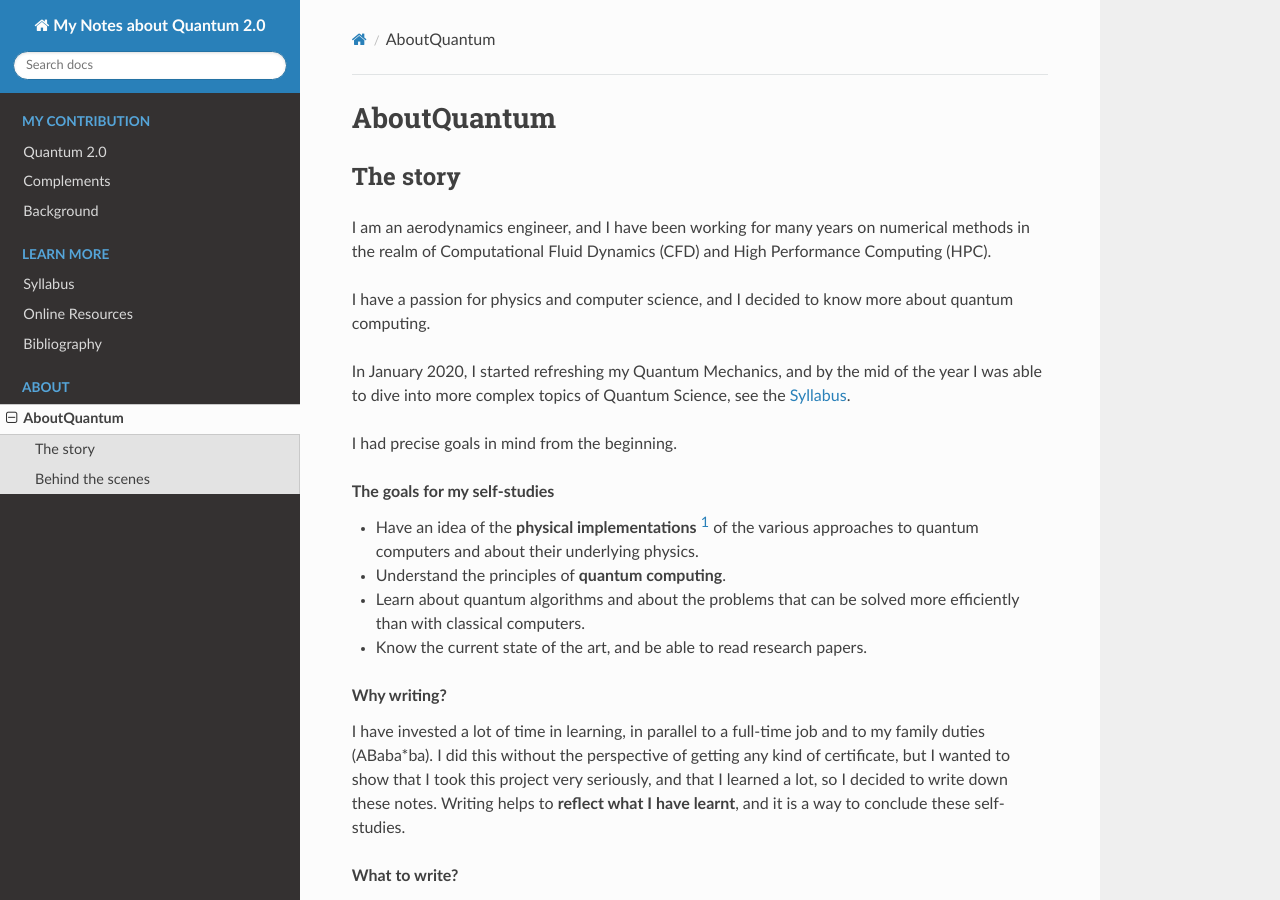
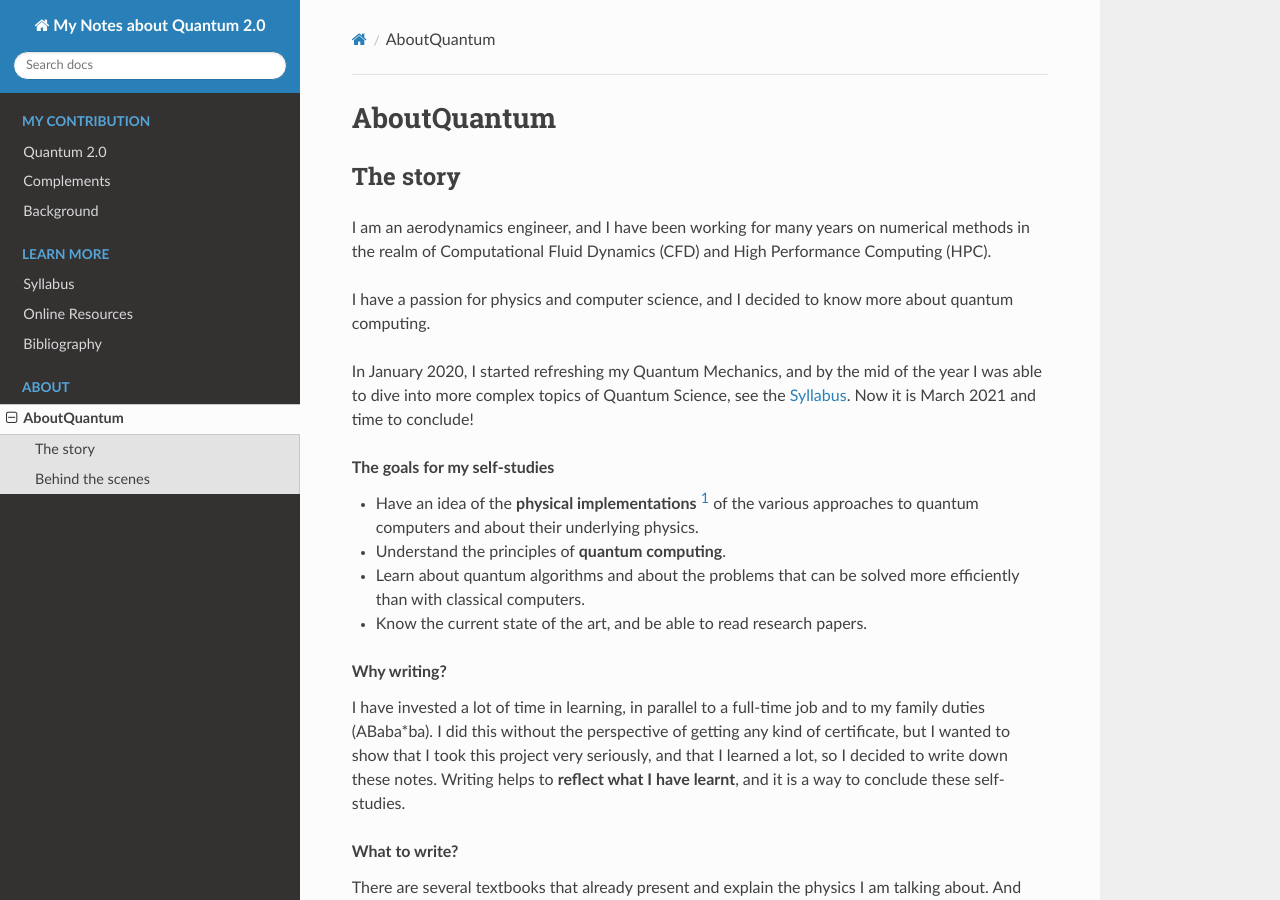
Before and after one commit to tomlqc/about-quantum, a Sphinx documentation site: the page built from source/about/story.rst, in a window 1280 px wide and 900 px high. Built offline with Sphinx 7.4.7 and the Read the Docs theme 2.0.0, drawn with Linux system fonts in a browser that asks for light colours.

Commit message:
Now it is March 2021.

```diff
--- a/source/about/story.rst
+++ b/source/about/story.rst
@@ -15,9 +15,7 @@
 
 In January 2020, I started refreshing my Quantum Mechanics,
 and by the mid of the year I was able to dive into more complex topics of Quantum Science,
-see the :ref:`about/syllabus:Syllabus`.
-
-I had precise goals in mind from the beginning.
+see the :ref:`about/syllabus:Syllabus`. Now it is March 2021 and time to conclude!
 
 .. rubric:: The goals for my self-studies
 
@@ -32,9 +30,8 @@
 I have invested a lot of time in learning, in parallel to a full-time job and
 to my family duties (ABaba*ba).
 I did this without the perspective of getting any kind of certificate,
-but I wanted to show that I took this project very seriously, and
-that I learned a lot,
-so I decided to write down these notes.
+but I wanted to show that I took this project very seriously,
+and that I learned a lot, so I decided to write down these notes.
 Writing helps to **reflect what I have learnt**, and
 it is a way to conclude these self-studies.
 
```
